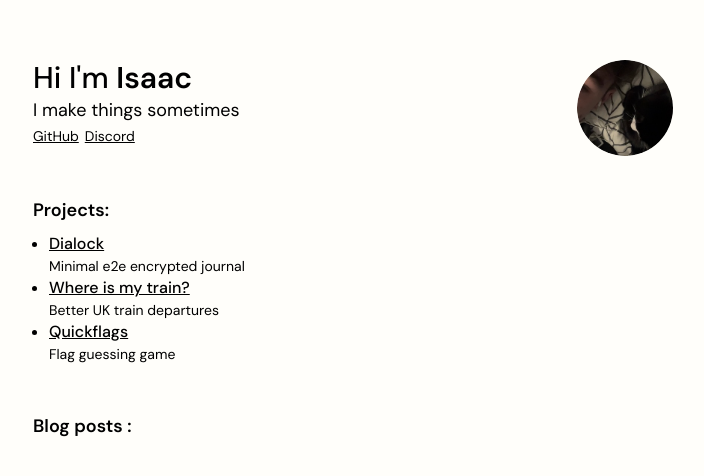
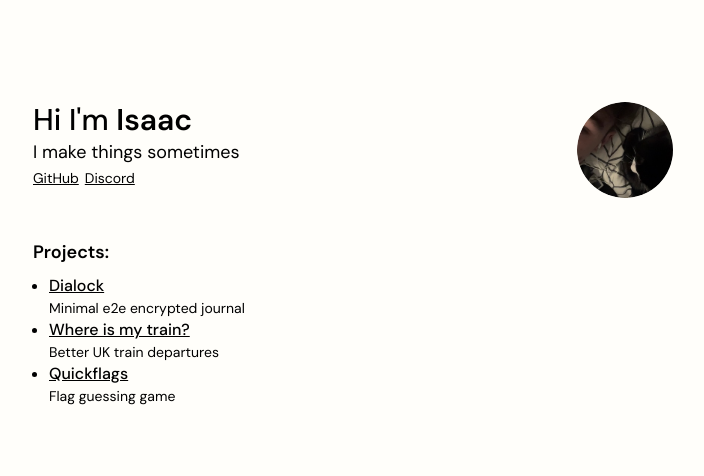
Before and after one commit to isaxk/personal-site, a SvelteKit app: page / in a window 1280 px wide. Shown: the part 162-638 px from the top of the page, without its empty margins (287-991 px from the left). Built offline with nearby package versions, Linux system fonts and the light colour scheme.

Commit message:
remove posts

```diff
--- a/src/routes/+page.svelte
+++ b/src/routes/+page.svelte
@@ -38,7 +38,7 @@
 				{/each}
 			</ul>
 		</div>
-		<div class="pt-10">
+		<!-- <div class="pt-10">
 			<div class="text-lg font-semibold">Blog posts :</div>
 			<ul class="list-disc pl-4 py-2">
 				{#each data.posts as post, i (post.slug)}
@@ -52,6 +52,6 @@
 					</a>
 				{/each}
 			</ul>
-		</div>
+		</div> -->
 	</div>
 </div>
```
